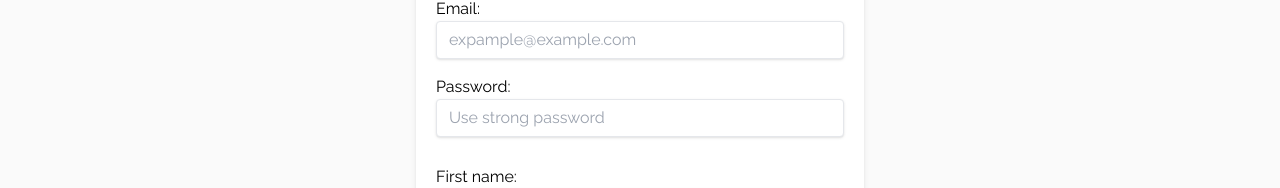
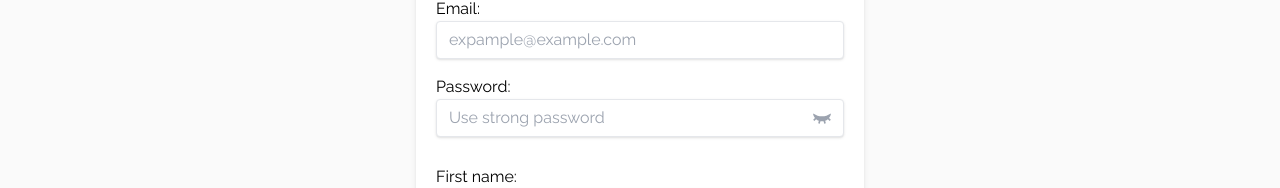
Before and after one commit to AmitEilam/spendlessapp, a Next.js app: page /signup in a window 1280 px wide. Shown: the part 268-456 px from the top of the page. Built offline with nearby package versions, Linux system fonts and the light colour scheme; no server answers.

Commit message:
#add showPassword

```diff
--- a/app/_components/Login.js
+++ b/app/_components/Login.js
@@ -3,11 +3,17 @@
 import { useState } from 'react';
 import SignInGoogleButton from './SignInGoogleButton';
 import { signInRegularAction } from '../_lib/actions';
+import { RiEyeCloseFill, RiEyeCloseLine } from 'react-icons/ri';
 
 function Login() {
   const [email, setEmail] = useState('');
   const [password, setPassword] = useState('');
+  const [showPassword, setShowPassword] = useState(false);
   const [err, setErr] = useState('');
+
+  const togglePasswordVisibility = () => {
+    setShowPassword((prev) => !prev);
+  };
 
   const handleSubmit = async (e) => {
     e.preventDefault();
@@ -38,15 +44,26 @@ function Login() {
               className='shadow appearance-none border rounded w-full py-2 px-3 text-gray-700 leading-tight focus:outline-none focus:shadow-outline'
             />
           </div>
-          <div className='mb-6'>
+          <div className='relative mb-6'>
             <label>Password:</label>
             <input
-              type='password'
+              type={showPassword ? 'text' : 'password'}
               placeholder='Use strong password'
               value={password}
               onChange={(e) => setPassword(e.target.value)}
               className='shadow appearance-none border rounded w-full py-2 px-3 text-gray-700 mb-3 leading-tight focus:outline-none focus:shadow-outline'
             />
+            <button
+              type='button'
+              onClick={togglePasswordVisibility}
+              className='absolute inset-y-0 right-0 flex items-center px-3 mt-3'
+            >
+              {showPassword ? (
+                <RiEyeCloseLine className='h-5 w-5 text-gray-400' />
+              ) : (
+                <RiEyeCloseFill className='h-5 w-5 text-gray-400' />
+              )}
+            </button>
             <p className='text-red-700 text-center'>{err}</p>
           </div>
           <div className='flex items-center justify-center'>
--- a/app/_components/NewAccount.js
+++ b/app/_components/NewAccount.js
@@ -23,13 +23,13 @@ function NewAccount({ user }) {
       setSalary('');
       setRent('');
       setCurrentExpenses('');
-      router.push('/dashboard');
       toast.success('Your details successfully added! 🐷');
     } catch (error) {
       toast.error('Failed to add details! 💔');
       setErr('*Invalid details 🧐');
       console.log(error);
     }
+    router.push('/dashboard');
   };
 
   return (
--- a/app/_components/Signup.js
+++ b/app/_components/Signup.js
@@ -5,15 +5,20 @@ import SignInGoogleButton from './SignInGoogleButton';
 import { createUser } from '../_lib/data-service';
 import { useRouter } from 'next/navigation';
 import toast from 'react-hot-toast';
+import { RiEyeCloseFill, RiEyeCloseLine } from 'react-icons/ri';
 
 function Signup() {
   const [email, setEmail] = useState('');
   const [password, setPassword] = useState('');
+  const [showPassword, setShowPassword] = useState(false);
   const [firstName, setFirstName] = useState('');
   const [lastName, setLastName] = useState('');
   const [err, setErr] = useState('');
+  const router = useRouter();
 
-  const router = useRouter();
+  const togglePasswordVisibility = () => {
+    setShowPassword((prev) => !prev);
+  };
 
   const handleSubmit = async (e) => {
     e.preventDefault();
@@ -50,15 +55,26 @@ function Signup() {
               className='shadow appearance-none border rounded w-full py-2 px-3 text-gray-700 leading-tight focus:outline-none focus:shadow-outline'
             />
           </div>
-          <div className='mb-4'>
+          <div className='relative mb-4'>
             <label>Password:</label>
             <input
-              type='password'
+              type={showPassword ? 'text' : 'password'}
               placeholder='Use strong password'
               value={password}
               onChange={(e) => setPassword(e.target.value)}
               className='shadow appearance-none border rounded w-full py-2 px-3 text-gray-700 mb-3 leading-tight focus:outline-none focus:shadow-outline'
             />
+            <button
+              type='button'
+              onClick={togglePasswordVisibility}
+              className='absolute inset-y-0 right-0 flex items-center px-3 mt-3'
+            >
+              {showPassword ? (
+                <RiEyeCloseLine className='h-5 w-5 text-gray-400' />
+              ) : (
+                <RiEyeCloseFill className='h-5 w-5 text-gray-400' />
+              )}
+            </button>
             <p className='text-red-700 text-center'>{err}</p>
           </div>
           <div className='mb-4'>
--- a/app/about/page.js
+++ b/app/about/page.js
@@ -65,7 +65,7 @@ export default function Page() {
           </p>
         </div>
         <div className='mt-20'>
-          <LinkItem href='/' msg='Start Today' />
+          <LinkItem href='/signup' msg='Start Today' />
           <LinkItem href='/login' msg='Login' />
         </div>
       </div>
```
